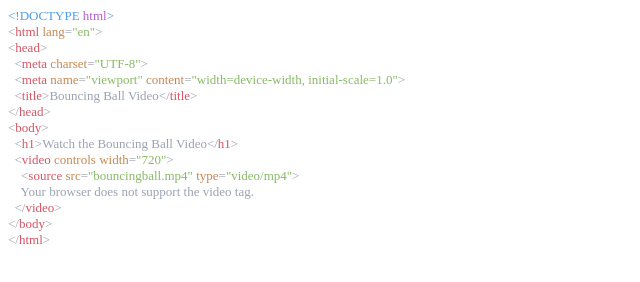
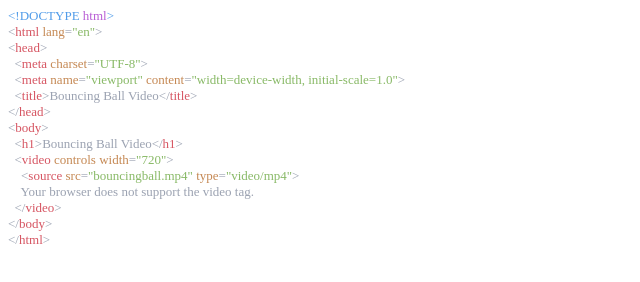
Before and after one commit to Tallylouche/bouncingball-video, a plain HTML site: page index.html in a window 1280 px wide. Shown: the full height of the page, 0-640 px from the left. Drawn offline with Linux system fonts and the light colour scheme.

Commit message:
Add files via upload

```diff
--- a/index.html
+++ b/index.html
@@ -28,7 +28,7 @@
 <p class="p2"><span class="Apple-converted-space">  </span>&lt;<span class="s2">title</span>&gt;Bouncing Ball Video&lt;/<span class="s2">title</span>&gt;</p>
 <p class="p3"><span class="s5">&lt;/</span>head<span class="s5">&gt;</span></p>
 <p class="p3"><span class="s5">&lt;</span>body<span class="s5">&gt;</span></p>
-<p class="p2"><span class="Apple-converted-space">  </span>&lt;<span class="s2">h1</span>&gt;Watch the Bouncing Ball Video&lt;/<span class="s2">h1</span>&gt;</p>
+<p class="p2"><span class="Apple-converted-space">  </span>&lt;<span class="s2">h1</span>&gt;Bouncing Ball Video&lt;/<span class="s2">h1</span>&gt;</p>
 <p class="p4"><span class="s5"><span class="Apple-converted-space">  </span>&lt;</span><span class="s2">video</span><span class="s5"> </span>controls<span class="s5"> </span>width<span class="s5">=</span><span class="s4">"720"</span><span class="s5">&gt;</span></p>
 <p class="p5"><span class="s5"><span class="Apple-converted-space">    </span>&lt;</span><span class="s2">source</span><span class="s5"> </span><span class="s3">src</span><span class="s5">=</span>"bouncingball.mp4"<span class="s5"> </span><span class="s3">type</span><span class="s5">=</span>"video/mp4"<span class="s5">&gt;</span></p>
 <p class="p2"><span class="Apple-converted-space">    </span>Your browser does not support the video tag.</p>
```
